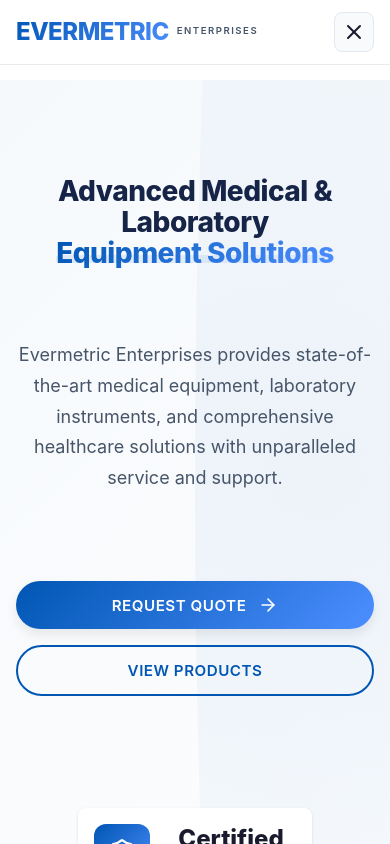
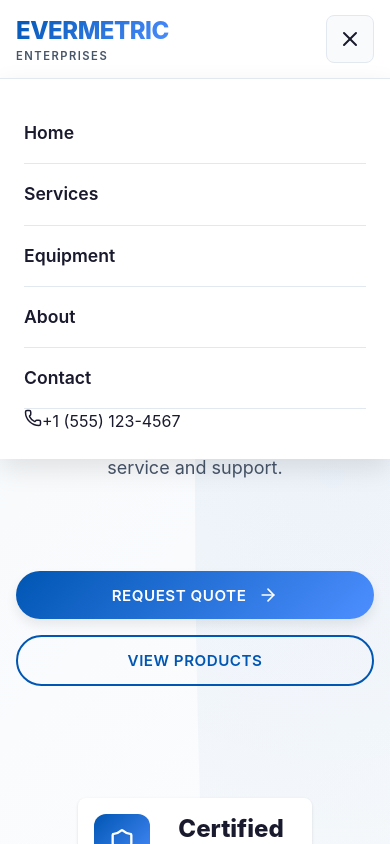
Before and after one commit to Cajuki/evermetric-enterprise, a React (Vite) app: page / in a window 390 px wide. Both pictures are taken after a click on the button 354 px from the left and 32 px from the top of the page. Shown: the top 844 px of the page. Built offline with nearby package versions, Linux system fonts and the light colour scheme.

Commit message:
Update styles and components

```diff
--- a/src/components/navbar.jsx
+++ b/src/components/navbar.jsx
@@ -1,8 +1,9 @@
-import React, { useState } from 'react';
+import React, { useState, useEffect } from 'react';
 import { Menu, X, Phone } from 'lucide-react';
 
 const Navbar = () => {
   const [isOpen, setIsOpen] = useState(false);
+  const [scrolled, setScrolled] = useState(false);
 
   const navItems = [
     { label: 'Home', href: '#home' },
@@ -12,8 +13,23 @@
     { label: 'Contact', href: '#contact' },
   ];
 
+  // Handle scroll effect
+  useEffect(() => {
+    const handleScroll = () => {
+      setScrolled(window.scrollY > 50);
+    };
+
+    window.addEventListener('scroll', handleScroll);
+    return () => window.removeEventListener('scroll', handleScroll);
+  }, []);
+
+  // Close mobile menu when clicking a link
+  const handleNavClick = () => {
+    setIsOpen(false);
+  };
+
   return (
-    <nav className="navbar">
+    <nav className={`navbar ${scrolled ? 'scrolled' : ''}`}>
       <div className="nav-container">
         <div className="nav-logo">
           <span className="logo-text">EVERMETRIC</span>
@@ -22,7 +38,12 @@
 
         <div className="nav-menu">
           {navItems.map((item) => (
-            <a key={item.label} href={item.href} className="nav-link">
+            <a
+              key={item.label}
+              href={item.href}
+              className="nav-link"
+              onClick={() => setIsOpen(false)}
+            >
               {item.label}
             </a>
           ))}
@@ -30,16 +51,16 @@
 
         <div className="nav-contact">
           <Phone size={18} />
-          <span>0790080903</span>
+          <span>+1 (555) 123-4567</span>
         </div>
 
         <button className="menu-toggle" onClick={() => setIsOpen(!isOpen)}>
-          {isOpen ? <X /> : <Menu />}
+          {isOpen ? <X size={24} /> : <Menu size={24} />}
         </button>
       </div>
 
-      {isOpen && (
-        <div className="mobile-menu">
+      {/* Mobile Menu */}
+      <div className={`mobile-menu ${isOpen ? 'active' : ''}`}>
         {navItems.map((item) => (
           <a
             key={item.label}
@@ -50,8 +71,11 @@
             {item.label}
           </a>
         ))}
+        <div className="mobile-contact">
+          <Phone size={18} />
+          <span>+1 (555) 123-4567</span>
         </div>
-      )}
+      </div>
     </nav>
   );
 };
--- a/src/index.css
+++ b/src/index.css
@@ -105,12 +105,12 @@
   background-color: rgba(255, 255, 255, 0.95);
   backdrop-filter: blur(10px);
   border-bottom: 1px solid rgba(0, 0, 0, 0.08);
-  padding: 1rem 0;
+  padding: 0.75rem 0;
   transition: var(--transition);
 }
 
 .navbar.scrolled {
-  padding: 0.75rem 0;
+  padding: 0.5rem 0;
   background-color: rgba(255, 255, 255, 0.98);
   box-shadow: var(--shadow-md);
 }
@@ -273,135 +273,13 @@
   padding-left: 0.5rem;
 }
 
-/* Mobile Contact Info */
-.mobile-contact {
-  display: none;
-  margin-top: 1rem;
-  padding: 1rem;
-  background: linear-gradient(135deg, var(--primary), var(--primary-light));
-  border-radius: var(--radius);
-  color: white;
-  font-weight: 600;
-  align-items: center;
-  justify-content: center;
-  gap: 0.75rem;
-}
-
-/* Show mobile contact only when menu is active */
-.mobile-menu.active .mobile-contact {
-  display: flex;
-}
-
-/* Close button animation */
-.menu-toggle {
-  display: none;
-  width: 48px;
-  height: 48px;
-  align-items: center;
-  justify-content: center;
-  border-radius: var(--radius);
-  background: var(--light);
-  color: var(--dark);
-  transition: var(--transition);
-  border: 1px solid var(--gray-light);
-  z-index: 1001;
-}
-
-.menu-toggle:hover {
-  background: var(--gray-light);
-  transform: rotate(90deg);
-}
-
-/* Mobile menu animation */
-.mobile-menu {
-  display: none;
-  position: fixed;
-  top: 70px;
-  left: 0;
-  right: 0;
-  background: var(--white);
-  box-shadow: var(--shadow-lg);
-  padding: 1.5rem;
-  border-top: 1px solid var(--gray-light);
-  animation: slideDown 0.3s ease forwards;
-  z-index: 999;
-}
-
-.mobile-menu.active {
-  display: block;
-}
-
-@keyframes slideDown {
-  from {
-    opacity: 0;
-    transform: translateY(-20px);
-  }
-  to {
-    opacity: 1;
-    transform: translateY(0);
-  }
-}
-
-/* Responsive styles for mobile */
-@media (max-width: 768px) {
-  .navbar {
-    padding: 0.75rem 0;
-  }
-
-  .nav-container {
-    padding: 0 1rem;
-  }
-
-  .nav-menu,
-  .nav-contact {
-    display: none;
-  }
-
-  .menu-toggle {
-    display: flex;
-  }
-
-  .mobile-menu.active {
-    display: block;
-  }
-
-  .hero {
-    margin-top: 70px;
-  }
-}
-
-@media (max-width: 480px) {
-  .nav-logo {
-    flex-direction: row;
-    align-items: center;
-    gap: 0.5rem;
-  }
-
-  .logo-text {
-    font-size: 1.25rem;
-  }
-
-  .logo-subtext {
-    font-size: 0.6rem;
-  }
-
-  .menu-toggle {
-    width: 40px;
-    height: 40px;
-  }
-
-  .mobile-menu {
-    top: 60px;
-  }
-}
-
 /* Hero Section */
 .hero {
   padding: 8rem 0 5rem;
   background: linear-gradient(135deg, #f6f9fc 0%, #ffffff 100%);
   position: relative;
   overflow: hidden;
-  margin-top: 80px;
+  margin-top: 70px;
 }
 
 .hero::before {
```
Lines whose indentation alone changed are shown as unchanged.
